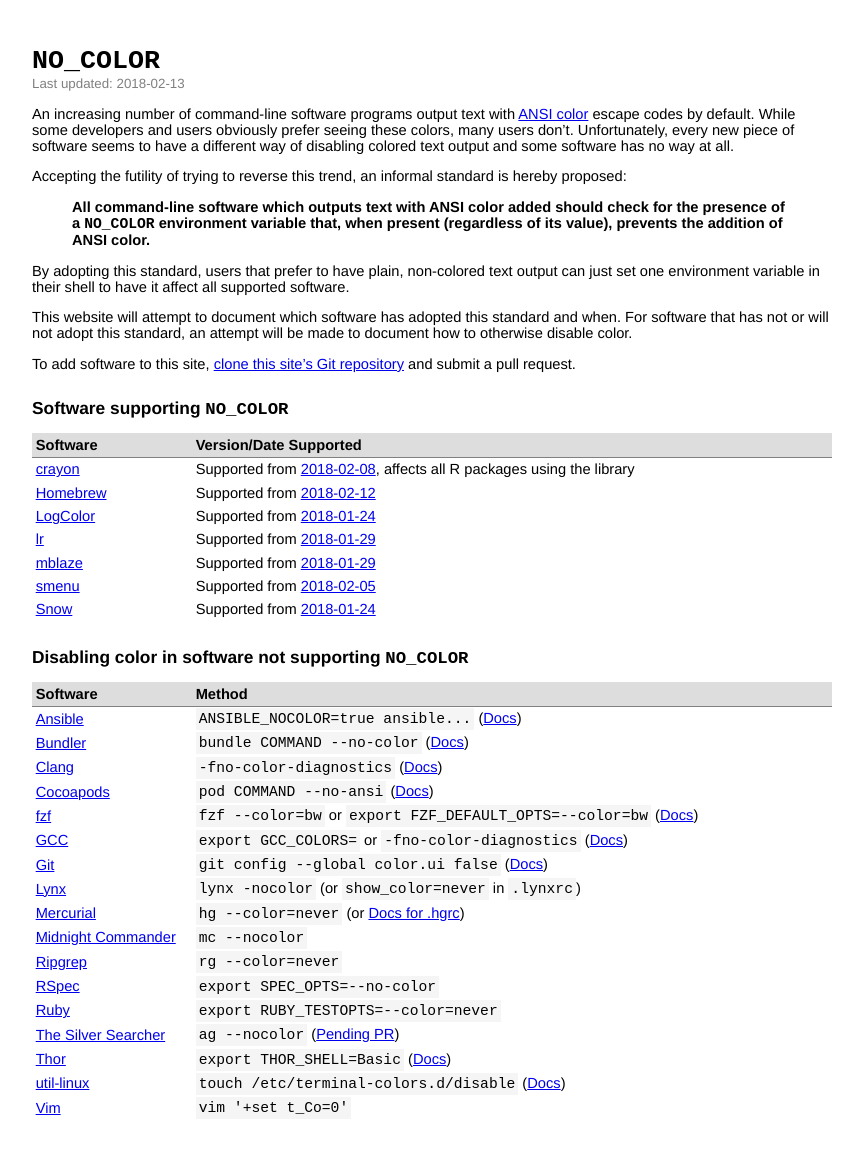
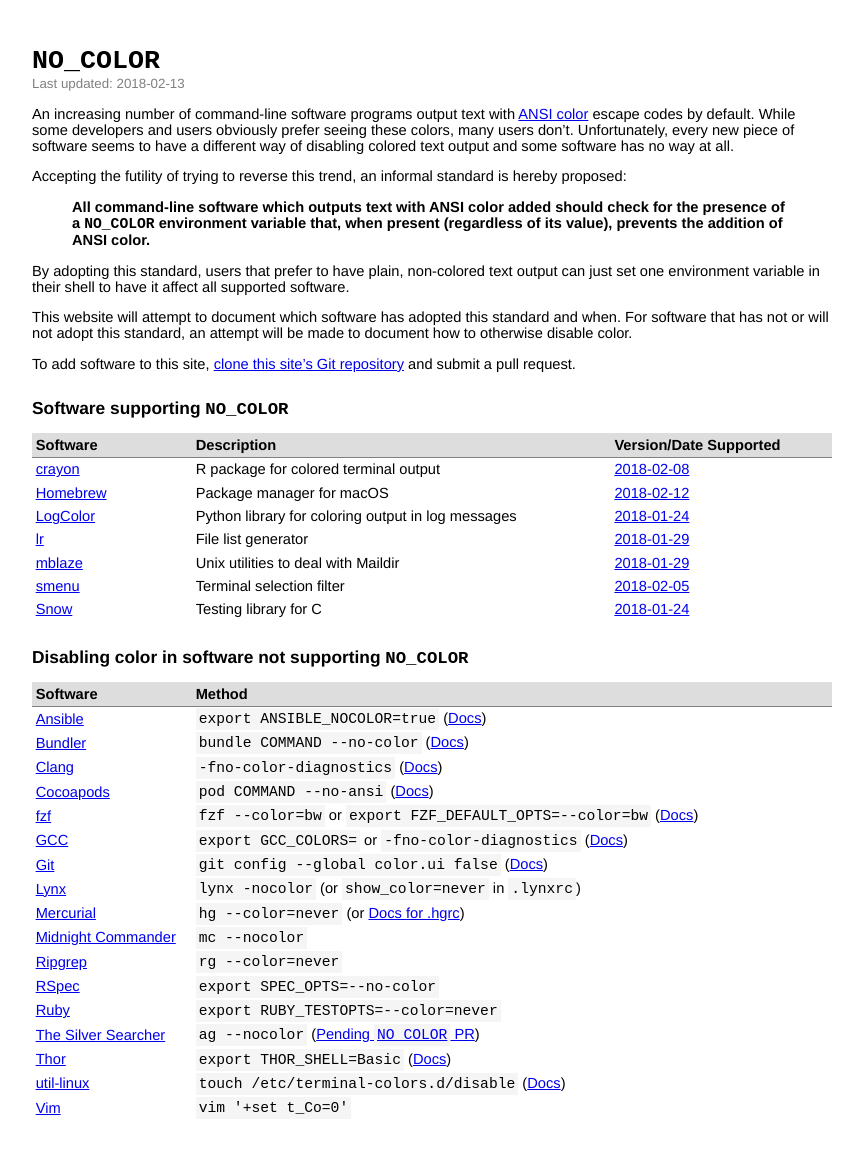
Before and after one commit to jcs/no_color, a Jekyll site: the page built from index.md, in a window 1280 px wide. Shown: the whole page, without its empty margins (208-1071 px from the left). Built offline with Jekyll 4.4.1, drawn with Linux system fonts in a browser that asks for light colours; our own code applies the rules of GitHub Pages for plain Markdown files.

Commit message:
add column describing supporting software

```diff
--- a/index.md
+++ b/index.md
@@ -35,22 +35,22 @@ and submit a pull request.
 
 ## Software supporting `NO_COLOR`
 
-| Software | Version/Date Supported |
-|:-|:-|
-| [crayon](https://github.com/r-lib/crayon) | Supported from [2018-02-08](https://github.com/r-lib/crayon/commit/700800135d04408bf1c99426b3fec9a4073b8a97), affects all R packages using the library |
-| [Homebrew](https://brew.sh/) | Supported from [2018-02-12](https://github.com/Homebrew/brew/commit/b3f0e571f4cdcc29dd6982b863fdcd7de5e6febf) |
-| [LogColor](https://github.com/induane/logcolor) | Supported from [2018-01-24](https://github.com/induane/logcolor/commit/0092b0af2a1506eee2b0ca028b1cf51f78fc91fa) |
-| [lr](https://github.com/chneukirchen/lr) | Supported from [2018-01-29](https://github.com/chneukirchen/lr/commit/8f0ac7c8abb4e0830d6cf72bbbd5f38c44b4266d) |
-| [mblaze](https://github.com/chneukirchen/mblaze) | Supported from [2018-01-29](https://github.com/chneukirchen/mblaze/commit/4014f03afe6d624ba1c6bdde6551b4996ba31fe5) |
-| [smenu](https://github.com/p-gen/smenu) | Supported from [2018-02-05](https://github.com/p-gen/smenu/commit/70d3ee5a328230dff3b744b2f0ca7ef20ecb530e) |
-| [Snow](https://github.com/mortie/snow) | Supported from [2018-01-24](https://github.com/mortie/snow/commit/aadbbd375e03ec6000e23d817d2bd722b417296f) |
+| Software | Description | Version/Date Supported |
+|:-|:-|:-|
+| [crayon](https://github.com/r-lib/crayon) | R package for colored terminal output | [2018-02-08](https://github.com/r-lib/crayon/commit/700800135d04408bf1c99426b3fec9a4073b8a97) |
+| [Homebrew](https://brew.sh/) | Package manager for macOS | [2018-02-12](https://github.com/Homebrew/brew/commit/b3f0e571f4cdcc29dd6982b863fdcd7de5e6febf) |
+| [LogColor](https://github.com/induane/logcolor) | Python library for coloring output in log messages | [2018-01-24](https://github.com/induane/logcolor/commit/0092b0af2a1506eee2b0ca028b1cf51f78fc91fa) |
+| [lr](https://github.com/chneukirchen/lr) | File list generator | [2018-01-29](https://github.com/chneukirchen/lr/commit/8f0ac7c8abb4e0830d6cf72bbbd5f38c44b4266d) |
+| [mblaze](https://github.com/chneukirchen/mblaze) | Unix utilities to deal with Maildir | [2018-01-29](https://github.com/chneukirchen/mblaze/commit/4014f03afe6d624ba1c6bdde6551b4996ba31fe5) |
+| [smenu](https://github.com/p-gen/smenu) | Terminal selection filter | [2018-02-05](https://github.com/p-gen/smenu/commit/70d3ee5a328230dff3b744b2f0ca7ef20ecb530e) |
+| [Snow](https://github.com/mortie/snow) | Testing library for C | [2018-01-24](https://github.com/mortie/snow/commit/aadbbd375e03ec6000e23d817d2bd722b417296f) |
 {: rules="groups"}
 
 ## Disabling color in software not supporting `NO_COLOR`
 
 | Software | Method |
 |:-|:-|
-| [Ansible](https://github.com/ansible/ansible) | `ANSIBLE_NOCOLOR=true ansible...` ([Docs](http://docs.ansible.com/ansible/latest/intro_configuration.html#nocolor)) |
+| [Ansible](https://github.com/ansible/ansible) | `export ANSIBLE_NOCOLOR=true` ([Docs](http://docs.ansible.com/ansible/latest/intro_configuration.html#nocolor)) |
 | [Bundler](https://bundler.io/) | `bundle COMMAND --no-color` ([Docs](https://bundler.io/v1.15/man/bundle.1.html)) |
 | [Clang](https://clang.llvm.org/) | `-fno-color-diagnostics` ([Docs](https://clang.llvm.org/docs/UsersManual.html#formatting-of-diagnostics)) |
 | [Cocoapods](https://cocoapods.org/) | `pod COMMAND --no-ansi` ([Docs](https://guides.cocoapods.org/terminal/commands.html#pod_install)) |
@@ -63,7 +63,7 @@ and submit a pull request.
 | [Ripgrep](https://github.com/BurntSushi/ripgrep) | `rg --color=never` |
 | [RSpec](http://rspec.info/) | `export SPEC_OPTS=--no-color` |
 | [Ruby](https://www.ruby-lang.org/) | `export RUBY_TESTOPTS=--color=never` |
-| [The Silver Searcher](https://geoff.greer.fm/ag/) | `ag --nocolor` ([Pending PR](https://github.com/ggreer/the_silver_searcher/pull/1207)) |
+| [The Silver Searcher](https://geoff.greer.fm/ag/) | `ag --nocolor` ([Pending `NO_COLOR` PR](https://github.com/ggreer/the_silver_searcher/pull/1207)) |
 | [Thor](http://whatisthor.com/) | `export THOR_SHELL=Basic` ([Docs](http://www.rubydoc.info/github/wycats/thor/Thor%2FBase.shell)) |
 | [util-linux](https://github.com/karelzak/util-linux) | `touch /etc/terminal-colors.d/disable` ([Docs](http://man7.org/linux/man-pages/man5/terminal-colors.d.5.html)) |
 | [Vim](http://www.vim.org/) | `vim '+set t_Co=0'` |
```
